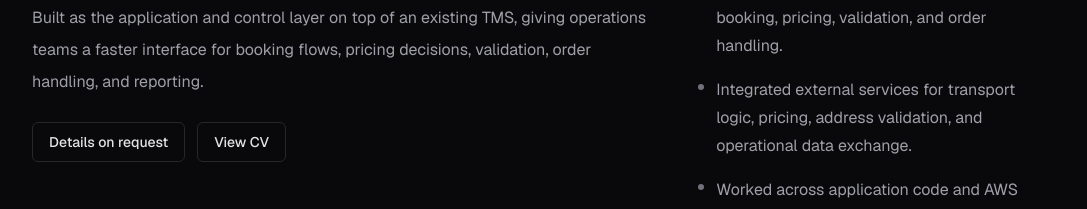
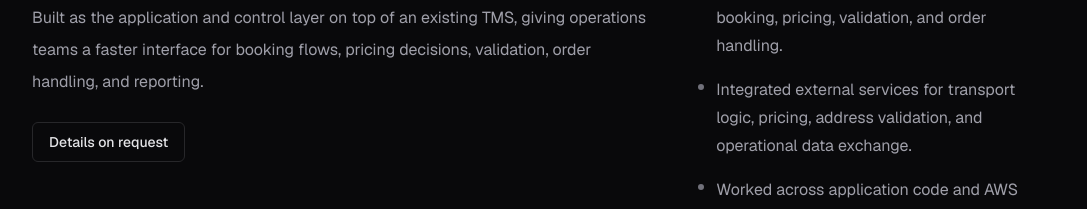
Before and after one commit to Luunomx/Luunom-portfolio, a Next.js app: page / in a window 1280 px wide. Shown: the part 1346-1555 px from the top of the page, without its empty margins (96-1183 px from the left). Built offline with nearby package versions, Linux system fonts and the light colour scheme; no server answers.

Commit message:
Remove redundant CV action from featured project

```diff
--- a/app/page.tsx
+++ b/app/page.tsx
@@ -18,10 +18,7 @@ const featuredProject = {
     "Integrated external services for transport logic, pricing, address validation, and operational data exchange.",
     "Worked across application code and AWS delivery workflows with a focus on reliability, data consistency, and clear boundaries.",
   ],
-  actions: [
-    { label: "Details on request", href: "#contact" },
-    { label: "View CV", href: "/cv/Hugo-Hemlin-CV.pdf", external: true },
-  ],
+  actions: [{ label: "Details on request", href: "#contact" }],
 };
 
 const supportingProjects = [
```
